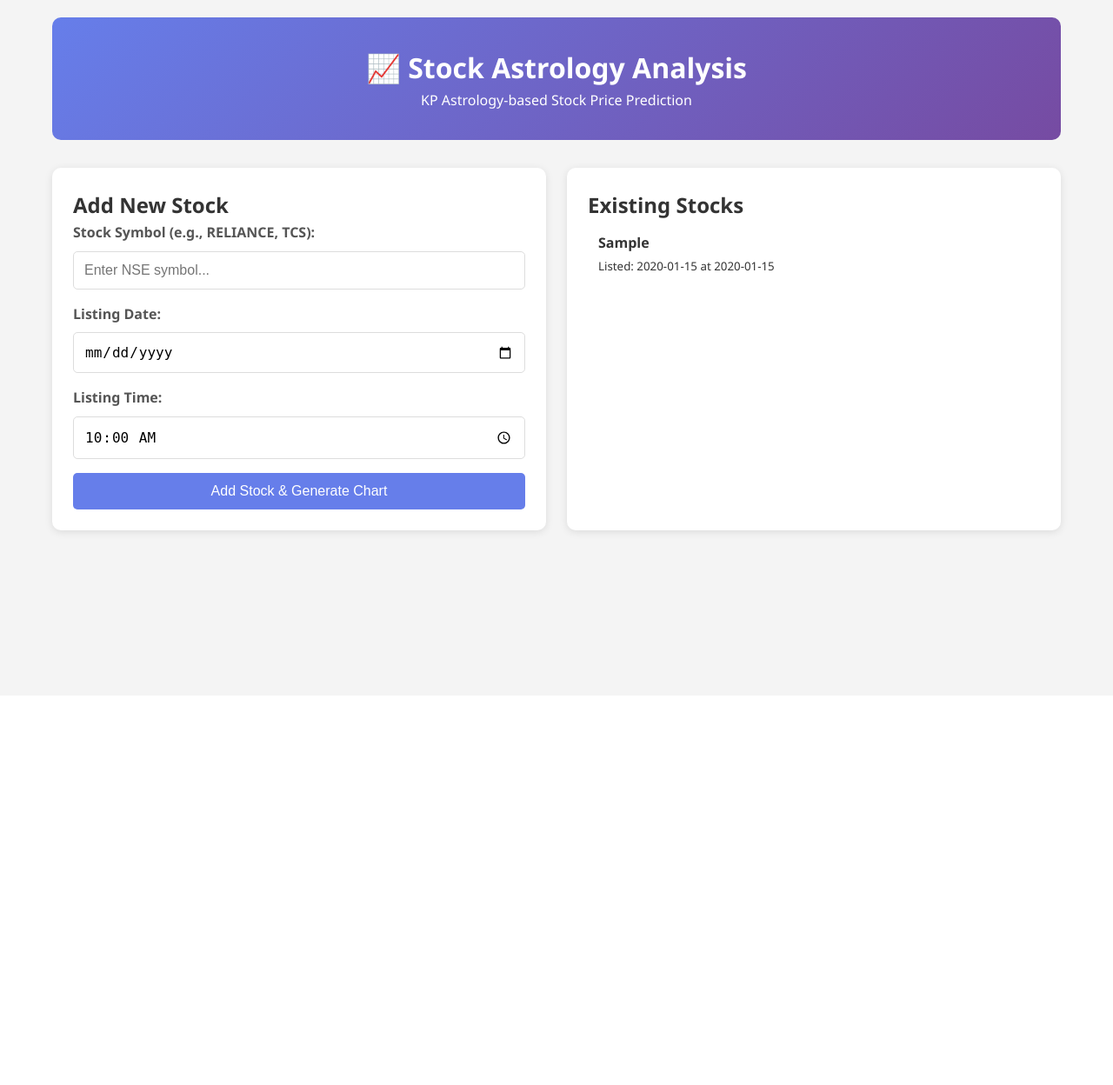
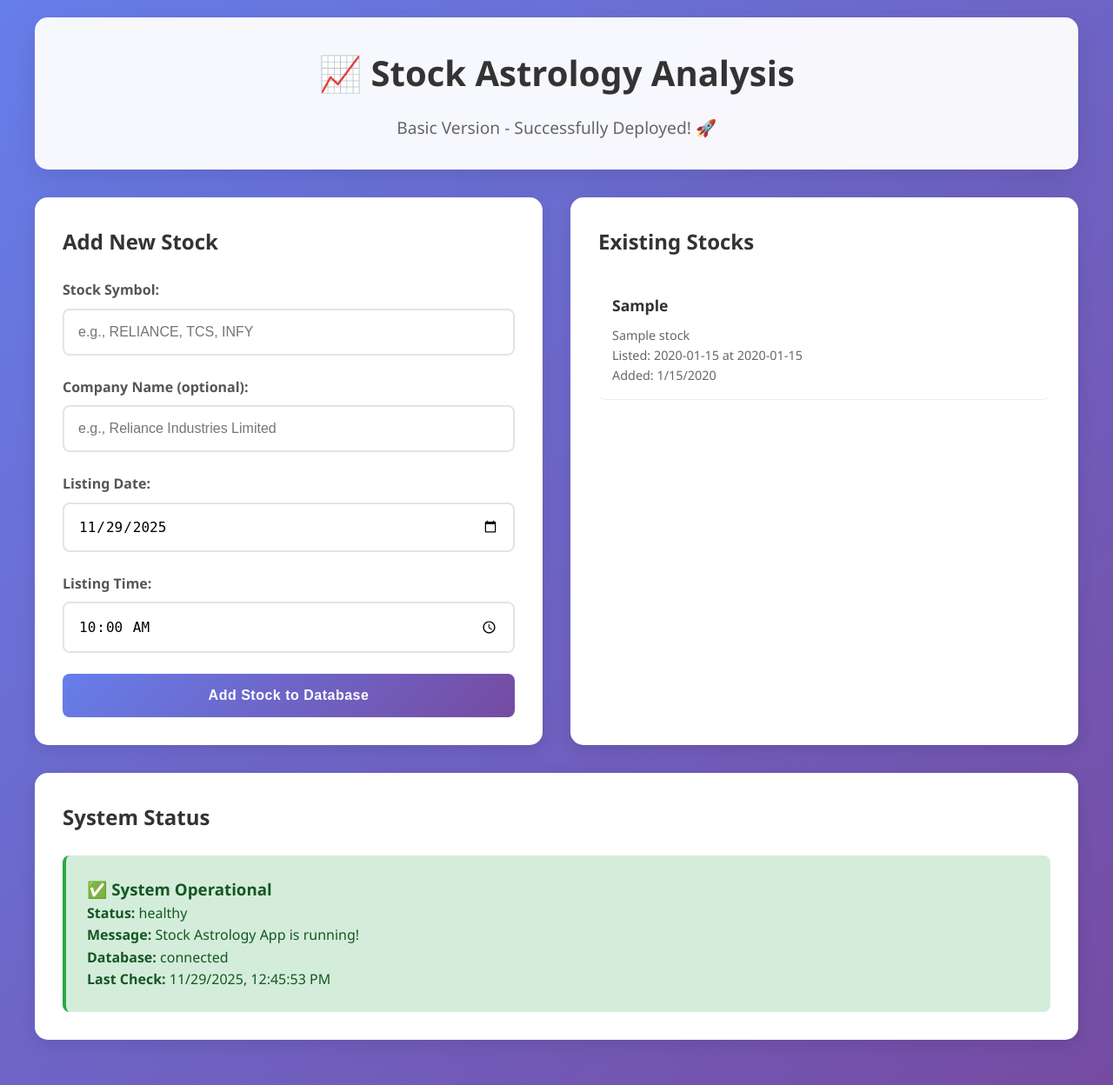
Before and after one commit to nrsane/stock-astrology-app, a Flask app: page / in a window 1280 px wide. Shown: the whole page at 87% size. Before the commit the page ends 619 px from the top, so only its background shows below. Run offline with Flask 3, Linux system fonts and the light colour scheme; tables that the repository leaves empty hold one stand-in row (values such as "Sample post").

Commit message:
Update index.html

```diff
--- a/backend/templates/index.html
+++ b/backend/templates/index.html
@@ -4,48 +4,153 @@
     <meta charset="UTF-8">
     <meta name="viewport" content="width=device-width, initial-scale=1.0">
     <title>Stock Astrology Analysis</title>
-    <script src="https://cdn.jsdelivr.net/npm/chart.js"></script>
     <style>
         * { box-sizing: border-box; margin: 0; padding: 0; }
-        body { font-family: 'Segoe UI', Tahoma, Geneva, Verdana, sans-serif; line-height: 1.6; color: #333; background: #f4f4f4; }
-        .container { max-width: 1200px; margin: 0 auto; padding: 20px; }
-        .header { background: linear-gradient(135deg, #667eea 0%, #764ba2 100%); color: white; padding: 2rem; border-radius: 10px; margin-bottom: 2rem; text-align: center; }
-        .card { background: white; padding: 1.5rem; border-radius: 10px; box-shadow: 0 2px 10px rgba(0,0,0,0.1); margin-bottom: 1.5rem; }
-        .form-group { margin-bottom: 1rem; }
-        label { display: block; margin-bottom: 0.5rem; font-weight: 600; color: #555; }
-        input, select, button { width: 100%; padding: 0.75rem; border: 1px solid #ddd; border-radius: 5px; font-size: 1rem; }
-        button { background: #667eea; color: white; border: none; cursor: pointer; transition: background 0.3s; }
-        button:hover { background: #5a6fd8; }
-        button:disabled { background: #ccc; cursor: not-allowed; }
-        .grid { display: grid; grid-template-columns: 1fr 1fr; gap: 1.5rem; }
-        .result { background: #f8f9fa; border-left: 4px solid #667eea; padding: 1rem; margin-top: 1rem; }
-        .error { background: #fee; border-left-color: #e74c3c; color: #c0392b; }
-        .success { background: #efc; border-left-color: #27ae60; color: #229954; }
-        .loading { text-align: center; padding: 2rem; }
-        .spinner { border: 4px solid #f3f3f3; border-top: 4px solid #667eea; border-radius: 50%; width: 40px; height: 40px; animation: spin 1s linear infinite; margin: 0 auto; }
-        @keyframes spin { 0% { transform: rotate(0deg); } 100% { transform: rotate(360deg); } }
-        .stock-list { max-height: 400px; overflow-y: auto; }
-        .stock-item { padding: 0.75rem; border-bottom: 1px solid #eee; cursor: pointer; }
-        .stock-item:hover { background: #f8f9fa; }
-        .stock-item:last-child { border-bottom: none; }
-        @media (max-width: 768px) { .grid { grid-template-columns: 1fr; } }
+        body {
+            font-family: 'Segoe UI', Tahoma, Geneva, Verdana, sans-serif;
+            line-height: 1.6;
+            color: #333;
+            background: linear-gradient(135deg, #667eea 0%, #764ba2 100%);
+            min-height: 100vh;
+            padding: 20px;
+        }
+        .container {
+            max-width: 1200px;
+            margin: 0 auto;
+        }
+        .header {
+            background: rgba(255, 255, 255, 0.95);
+            padding: 2rem;
+            border-radius: 15px;
+            margin-bottom: 2rem;
+            text-align: center;
+            box-shadow: 0 10px 30px rgba(0,0,0,0.1);
+        }
+        .card {
+            background: white;
+            padding: 2rem;
+            border-radius: 15px;
+            box-shadow: 0 5px 20px rgba(0,0,0,0.1);
+            margin-bottom: 2rem;
+        }
+        .grid {
+            display: grid;
+            grid-template-columns: 1fr 1fr;
+            gap: 2rem;
+        }
+        .form-group { margin-bottom: 1.5rem; }
+        label {
+            display: block;
+            margin-bottom: 0.5rem;
+            font-weight: 600;
+            color: #555;
+        }
+        input, button {
+            width: 100%;
+            padding: 1rem;
+            border: 2px solid #e1e5e9;
+            border-radius: 8px;
+            font-size: 1rem;
+            transition: all 0.3s ease;
+        }
+        input:focus {
+            border-color: #667eea;
+            outline: none;
+            box-shadow: 0 0 0 3px rgba(102, 126, 234, 0.1);
+        }
+        button {
+            background: linear-gradient(135deg, #667eea 0%, #764ba2 100%);
+            color: white;
+            border: none;
+            cursor: pointer;
+            font-weight: 600;
+            letter-spacing: 0.5px;
+        }
+        button:hover {
+            transform: translateY(-2px);
+            box-shadow: 0 5px 15px rgba(102, 126, 234, 0.4);
+        }
+        button:disabled {
+            background: #ccc;
+            cursor: not-allowed;
+            transform: none;
+            box-shadow: none;
+        }
+        .result {
+            background: #f8f9fa;
+            border-left: 4px solid #667eea;
+            padding: 1.5rem;
+            margin-top: 1.5rem;
+            border-radius: 8px;
+        }
+        .success {
+            background: #d4edda;
+            border-left-color: #28a745;
+            color: #155724;
+        }
+        .error {
+            background: #f8d7da;
+            border-left-color: #dc3545;
+            color: #721c24;
+        }
+        .stock-list {
+            max-height: 500px;
+            overflow-y: auto;
+        }
+        .stock-item {
+            padding: 1rem;
+            border-bottom: 1px solid #eee;
+            cursor: pointer;
+            transition: background 0.3s ease;
+            border-radius: 8px;
+        }
+        .stock-item:hover {
+            background: #f8f9fa;
+            transform: translateX(5px);
+        }
+        .loading {
+            text-align: center;
+            padding: 2rem;
+        }
+        .spinner {
+            border: 3px solid #f3f3f3;
+            border-top: 3px solid #667eea;
+            border-radius: 50%;
+            width: 40px;
+            height: 40px;
+            animation: spin 1s linear infinite;
+            margin: 0 auto 1rem;
+        }
+        @keyframes spin {
+            0% { transform: rotate(0deg); }
+            100% { transform: rotate(360deg); }
+        }
+        @media (max-width: 768px) {
+            .grid { grid-template-columns: 1fr; }
+            body { padding: 10px; }
+        }
     </style>
 </head>
 <body>
     <div class="container">
         <div class="header">
-            <h1>📈 Stock Astrology Analysis</h1>
-            <p>KP Astrology-based Stock Price Prediction</p>
+            <h1 style="font-size: 2.5rem; margin-bottom: 1rem;">📈 Stock Astrology Analysis</h1>
+            <p style="font-size: 1.2rem; color: #666;">Basic Version - Successfully Deployed! 🚀</p>
         </div>
 
         <div class="grid">
             <!-- Add Stock Form -->
             <div class="card">
-                <h2>Add New Stock</h2>
+                <h2 style="margin-bottom: 1.5rem; color: #333;">Add New Stock</h2>
                 <form id="stockForm">
                     <div class="form-group">
-                        <label for="symbol">Stock Symbol (e.g., RELIANCE, TCS):</label>
-                        <input type="text" id="symbol" required placeholder="Enter NSE symbol...">
+                        <label for="symbol">Stock Symbol:</label>
+                        <input type="text" id="symbol" required placeholder="e.g., RELIANCE, TCS, INFY">
+                    </div>
+
+                    <div class="form-group">
+                        <label for="name">Company Name (optional):</label>
+                        <input type="text" id="name" placeholder="e.g., Reliance Industries Limited">
                     </div>
 
                     <div class="form-group">
@@ -58,7 +163,7 @@
                         <input type="time" id="listingTime" value="10:00">
                     </div>
 
-                    <button type="submit" id="submitBtn">Add Stock & Generate Chart</button>
+                    <button type="submit" id="submitBtn">Add Stock to Database</button>
                 </form>
 
                 <div id="formResult" class="result" style="display: none;"></div>
@@ -66,52 +171,79 @@
 
             <!-- Stock List -->
             <div class="card">
-                <h2>Existing Stocks</h2>
+                <h2 style="margin-bottom: 1.5rem; color: #333;">Existing Stocks</h2>
                 <div class="stock-list" id="stockList">
                     <div class="loading" id="stocksLoading">
                         <div class="spinner"></div>
-                        <p>Loading stocks...</p>
+                        <p>Loading stocks from database...</p>
                     </div>
                 </div>
             </div>
         </div>
 
-        <!-- Stock Details -->
-        <div class="card" id="stockDetails" style="display: none;">
-            <h2 id="detailsTitle">Stock Details</h2>
-            <div id="detailsContent"></div>
+        <!-- API Status -->
+        <div class="card">
+            <h2 style="margin-bottom: 1rem; color: #333;">System Status</h2>
+            <div id="systemStatus">
+                <div class="loading">
+                    <div class="spinner"></div>
+                    <p>Checking system status...</p>
+                </div>
+            </div>
         </div>
     </div>
 
     <script>
-        // DOM Elements
-        const stockForm = document.getElementById('stockForm');
-        const formResult = document.getElementById('formResult');
-        const stockList = document.getElementById('stockList');
-        const stocksLoading = document.getElementById('stocksLoading');
-        const stockDetails = document.getElementById('stockDetails');
-        const detailsTitle = document.getElementById('detailsTitle');
-        const detailsContent = document.getElementById('detailsContent');
-
-        // API Base URL - will be same domain when deployed
+        // API Base URL
         const API_BASE = '';
 
-        // Load stocks on page load
-        document.addEventListener('DOMContentLoaded', loadStocks);
+        // Initialize app
+        document.addEventListener('DOMContentLoaded', function() {
+            checkSystemStatus();
+            loadStocks();
+        });
+
+        // System status check
+        async function checkSystemStatus() {
+            try {
+                const response = await fetch(`${API_BASE}/api/health`);
+                const data = await response.json();
+
+                const statusDiv = document.getElementById('systemStatus');
+                statusDiv.innerHTML = `
+                    <div class="result success">
+                        <h3>✅ System Operational</h3>
+                        <p><strong>Status:</strong> ${data.status}</p>
+                        <p><strong>Message:</strong> ${data.message}</p>
+                        <p><strong>Database:</strong> ${data.database}</p>
+                        <p><strong>Last Check:</strong> ${new Date().toLocaleString()}</p>
+                    </div>
+                `;
+            } catch (error) {
+                const statusDiv = document.getElementById('systemStatus');
+                statusDiv.innerHTML = `
+                    <div class="result error">
+                        <h3>❌ System Issue</h3>
+                        <p><strong>Error:</strong> ${error.message}</p>
+                        <p><strong>Last Check:</strong> ${new Date().toLocaleString()}</p>
+                    </div>
+                `;
+            }
+        }
 
         // Form submission
-        stockForm.addEventListener('submit', async (e) => {
+        document.getElementById('stockForm').addEventListener('submit', async function(e) {
             e.preventDefault();
 
             const submitBtn = document.getElementById('submitBtn');
             const originalText = submitBtn.textContent;
 
             submitBtn.disabled = true;
-            submitBtn.textContent = 'Processing...';
-            formResult.style.display = 'none';
+            submitBtn.textContent = 'Adding Stock...';
 
             const formData = {
                 symbol: document.getElementById('symbol').value,
+                name: document.getElementById('name').value,
                 listing_date: document.getElementById('listingDate').value,
                 listing_time: document.getElementById('listingTime').value
             };
@@ -127,24 +259,29 @@
 
                 const data = await response.json();
 
-                formResult.style.display = 'block';
-                formResult.className = 'result ' + (data.success ? 'success' : 'error');
-                formResult.innerHTML = data.success ?
-                    `<h3>✅ ${data.message}</h3>
-                     <p><strong>Stock ID:</strong> ${data.stock_id}</p>
-                     <p><strong>2nd House Significators:</strong> ${data.significators.second_house.all_significators.join(', ')}</p>
-                     <p><strong>11th House Significators:</strong> ${data.significators.eleventh_house.all_significators.join(', ')}</p>` :
-                    `<h3>❌ Error</h3><p>${data.error}</p>`;
+                const resultDiv = document.getElementById('formResult');
+                resultDiv.style.display = 'block';
+                resultDiv.className = 'result ' + (data.success ? 'success' : 'error');
 
                 if (data.success) {
-                    stockForm.reset();
-                    loadStocks();
+                    resultDiv.innerHTML = `
+                        <h3>✅ ${data.message}</h3>
+                        <p><strong>Symbol:</strong> ${data.stock.symbol}</p>
+                        <p><strong>Name:</strong> ${data.stock.name}</p>
+                        <p><strong>Listing Date:</strong> ${data.stock.listing_date}</p>
+                        <p><strong>Added:</strong> ${new Date(data.stock.created_at).toLocaleString()}</p>
+                    `;
+                    document.getElementById('stockForm').reset();
+                    loadStocks(); // Refresh the stock list
+                } else {
+                    resultDiv.innerHTML = `<h3>❌ Error</h3><p>${data.error}</p>`;
                 }
 
             } catch (error) {
-                formResult.style.display = 'block';
-                formResult.className = 'result error';
-                formResult.innerHTML = `<h3>❌ Network Error</h3><p>${error.message}</p>`;
+                const resultDiv = document.getElementById('formResult');
+                resultDiv.style.display = 'block';
+                resultDiv.className = 'result error';
+                resultDiv.innerHTML = `<h3>❌ Network Error</h3><p>${error.message}</p>`;
             } finally {
                 submitBtn.disabled = false;
                 submitBtn.textContent = originalText;
@@ -154,93 +291,64 @@
         // Load all stocks
         async function loadStocks() {
             try {
-                stocksLoading.style.display = 'block';
-                stockList.innerHTML = '';
+                const stockList = document.getElementById('stockList');
+                stockList.innerHTML = `
+                    <div class="loading">
+                        <div class="spinner"></div>
+                        <p>Loading stocks...</p>
+                    </div>
+                `;
 
                 const response = await fetch(`${API_BASE}/api/stocks`);
                 const data = await response.json();
 
-                stocksLoading.style.display = 'none';
-
                 if (data.success && data.stocks.length > 0) {
                     stockList.innerHTML = data.stocks.map(stock => `
-                        <div class="stock-item" onclick="loadStockDetails('${stock.symbol}')">
-                            <strong>${stock.symbol}</strong>
-                            <br><small>Listed: ${stock.listing_date} at ${stock.listing_time}</small>
+                        <div class="stock-item" onclick="viewStockDetails('${stock.symbol}')">
+                            <strong style="font-size: 1.1rem;">${stock.symbol}</strong>
+                            <div style="color: #666; font-size: 0.9rem; margin-top: 0.5rem;">
+                                <div>${stock.name}</div>
+                                <div>Listed: ${stock.listing_date} at ${stock.listing_time}</div>
+                                <div>Added: ${new Date(stock.created_at).toLocaleDateString()}</div>
+                            </div>
                         </div>
                     `).join('');
                 } else {
-                    stockList.innerHTML = '<p>No stocks found. Add your first stock above!</p>';
+                    stockList.innerHTML = `
+                        <div class="result">
+                            <p>No stocks found in database.</p>
+                            <p>Add your first stock using the form on the left!</p>
+                        </div>
+                    `;
                 }
             } catch (error) {
-                stocksLoading.style.display = 'none';
-                stockList.innerHTML = `<p class="error">Error loading stocks: ${error.message}</p>`;
+                const stockList = document.getElementById('stockList');
+                stockList.innerHTML = `
+                    <div class="result error">
+                        <p>Error loading stocks: ${error.message}</p>
+                    </div>
+                `;
             }
         }
 
-        // Load stock details
-        async function loadStockDetails(symbol) {
+        // View stock details
+        async function viewStockDetails(symbol) {
             try {
-                stockDetails.style.display = 'block';
-                detailsContent.innerHTML = '<p>Loading...</p>';
-
                 const response = await fetch(`${API_BASE}/api/stocks/${symbol}`);
                 const data = await response.json();
 
                 if (data.success) {
-                    detailsTitle.textContent = `${symbol} - Detailed Analysis`;
-
-                    let content = `
-                        <div class="grid">
-                            <div>
-                                <h3>Basic Info</h3>
-                                <p><strong>Listing:</strong> ${data.stock.listing_date} at ${data.stock.listing_time}</p>
-                                <p><strong>Added:</strong> ${new Date(data.stock.created_at).toLocaleDateString()}</p>
-                            </div>
-                            <div>
-                                <h3>Birth Chart</h3>
-                                <p><strong>Ascendant:</strong> ${data.birth_chart.ascendant_degree.toFixed(2)}°</p>
-                                <p><strong>Planets:</strong> ${Object.keys(data.birth_chart.planet_positions).length}</p>
-                            </div>
-                        </div>
-
-                        <h3>House Significators</h3>
-                    `;
-
-                    data.house_significators.forEach(sig => {
-                        content += `
-                            <div class="result" style="margin: 10px 0;">
-                                <h4>${sig.house_number}${getOrdinal(sig.house_number)} House</h4>
-                                <p><strong>Sign Lord:</strong> ${sig.cuspal_sign_lord}</p>
-                                <p><strong>Star Lord:</strong> ${sig.cuspal_star_lord}</p>
-                                <p><strong>Sub Lord:</strong> ${sig.cuspal_sub_lord}</p>
-                                <p><strong>Occupants:</strong> ${sig.occupying_planets.join(', ') || 'None'}</p>
-                                <p><strong>All Significators:</strong> ${sig.all_significators.join(', ')}</p>
-                            </div>
-                        `;
-                    });
-
-                    detailsContent.innerHTML = content;
+                    alert(`Stock Details:\n\nSymbol: ${data.stock.symbol}\nName: ${data.stock.name}\nListing Date: ${data.stock.listing_date}\nListing Time: ${data.stock.listing_time}`);
                 } else {
-                    detailsContent.innerHTML = `<p class="error">Error: ${data.error}</p>`;
+                    alert('Error: ' + data.error);
                 }
             } catch (error) {
-                detailsContent.innerHTML = `<p class="error">Error loading details: ${error.message}</p>`;
+                alert('Error loading stock details: ' + error.message);
             }
         }
 
-        // Helper function for ordinal numbers
-        function getOrdinal(n) {
-            const s = ["th", "st", "nd", "rd"];
-            const v = n % 100;
-            return s[(v - 20) % 10] || s[v] || s[0];
-        }
-
-        // Health check on load
-        fetch(`${API_BASE}/api/health`)
-            .then(response => response.json())
-            .then(data => console.log('API Health:', data))
-            .catch(error => console.error('Health check failed:', error));
+        // Auto-set today's date as default
+        document.getElementById('listingDate').valueAsDate = new Date();
     </script>
 </body>
 </html>
```
